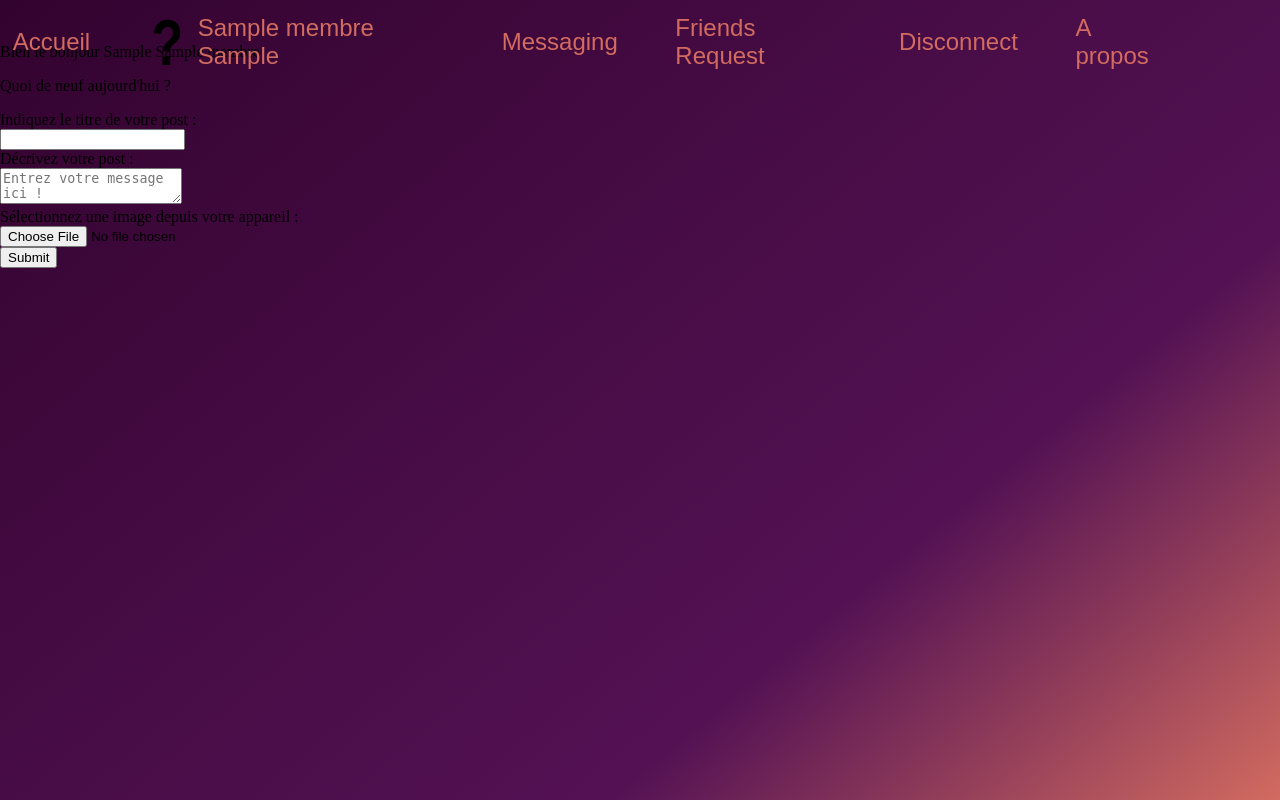
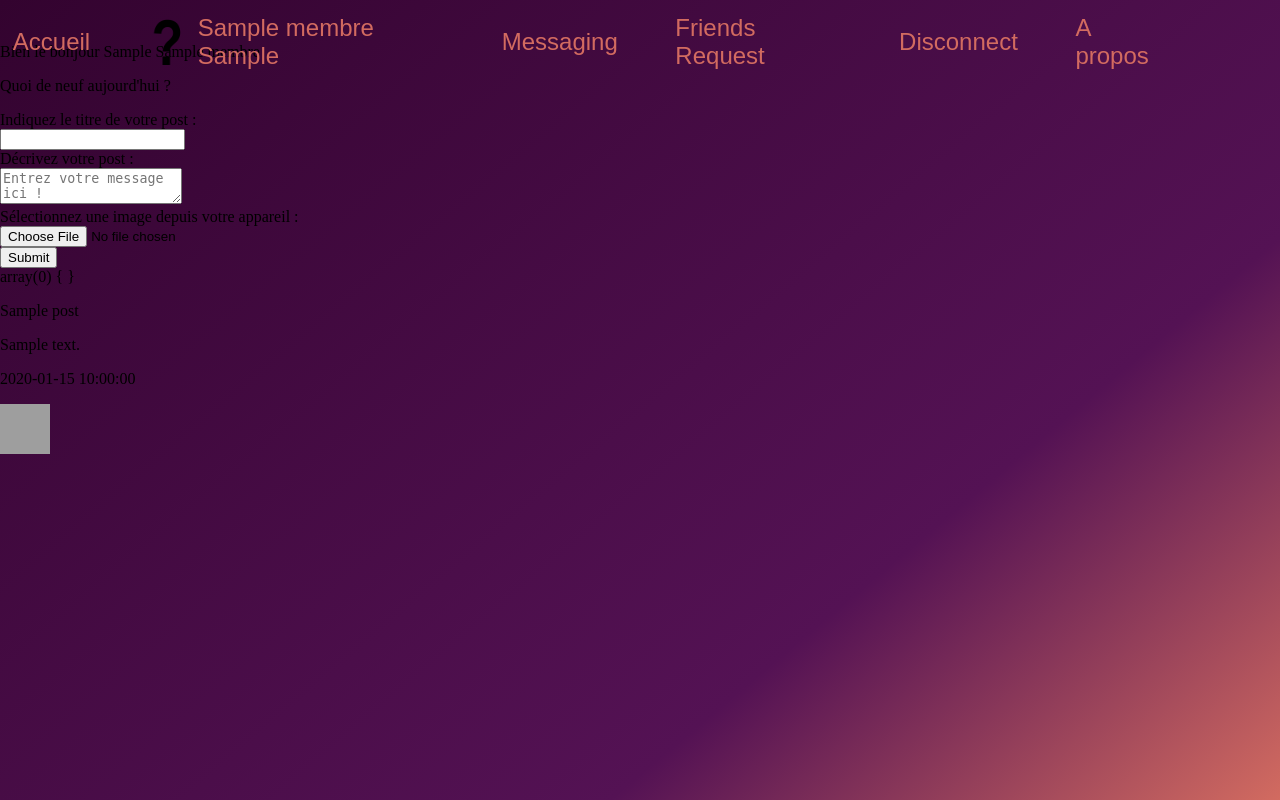
Before and after one commit to Im-Rises/friends-link, a PHP site: page / in a window 1280 px wide. Run offline with PHP 8.4, Linux system fonts and the light colour scheme; the visitor is signed in with stand-in values (Sample User, id 1); tables that the repository leaves empty hold one stand-in row (values such as "Sample post"); grey boxes are pictures that could not be loaded.

Commit message:
Ajout de l'affichage des posts

```diff
--- a/tp_a_rendre/index.php
+++ b/tp_a_rendre/index.php
@@ -76,11 +76,26 @@ if (!isset($_SESSION["email"])) {
 
         require "postCreation.php";
 
-        $listePosts=selectPostsFromAmis($_SESSION['email']);
+        $listePosts = selectPostsFromAmis($_SESSION['email']);
 
-        foreach($listePosts as $posts)
-        {
+        foreach ($listePosts as $post) {
             // Afficher la liste des posts des amis ici
+            if ($post['image_post'] == 1) {
+                echo "<div>";
+                echo "<p>$post[titre]</p>";
+                echo "<p>$post[post_text]</p>";
+                echo "<p>$post[datePost]</p>";
+                echo "<img src='images/posts/$post[id_post]' width='50' height='50'>";
+                echo "</div>";
+            } else {
+
+                echo "<div>";
+                echo "<p>$post[titre]</p>";
+                echo "<p>$post[post_text]</p>";
+                echo "<p>$post[datePost]</p>";
+                //echo "<img src='images/posts/$post[id_post]' width='50' height='50'>";
+                echo "</div>";
+            }
         }
 
 
--- a/tp_a_rendre/postCreation.php
+++ b/tp_a_rendre/postCreation.php
@@ -27,11 +27,10 @@ if (isset($_SESSION["email"]) and $_SESSION["email"] != NULL) {
 
 
         <?php
-
+        var_dump($_FILES);
         if (isset($_POST["titre"], $_POST["message"]) and $_POST["titre"] != NULL and $_POST["message"] != NULL) {
-            if (isset($_FILES['fileToUpload']) and $_FILES['fileToUpload'] != NULL) {
-
-                //var_dump($_FILES);
+            //if (isset($_FILES['fileToUpload']) and $_FILES['fileToUpload'] != NULL) {
+            if ($_FILES['fileToUpload']['error']==0) {
 
                 if ($_FILES['fileToUpload']['size'] < 5000000) {
                     insertIntoPost($_SESSION['email'], $_POST['titre'], $_POST['message'], 1);
```
Also changed, not shown: tp_a_rendre/mon_profil.php (+13 -2 lines), 8 other files.
